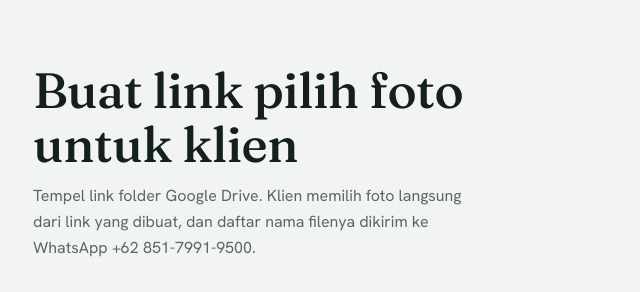
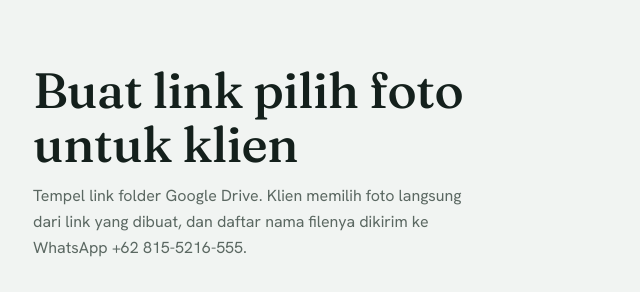
Before and after one commit to AliyyulMunifrpx/potohaze-pilih-foto, a Next.js app in the folder frontend/: page / in a window 1280 px wide. Shown: the top 292 px of the page, without its empty margins (319-959 px from the left). Built offline with nearby package versions, Linux system fonts and the light colour scheme.

Commit message:
ubah nomer wa

```diff
--- a/frontend/src/app/page.js
+++ b/frontend/src/app/page.js
@@ -2,8 +2,8 @@
 
 import { useEffect, useMemo, useRef, useState } from "react";
 
-const WA_NUMBER = "6285179919500";
-const WA_DISPLAY = "+62 851-7991-9500";
+const WA_NUMBER = "628155216555";
+const WA_DISPLAY = "+62 815-5216-555";
 
 function extractFolderId(input) {
   const match =
```
